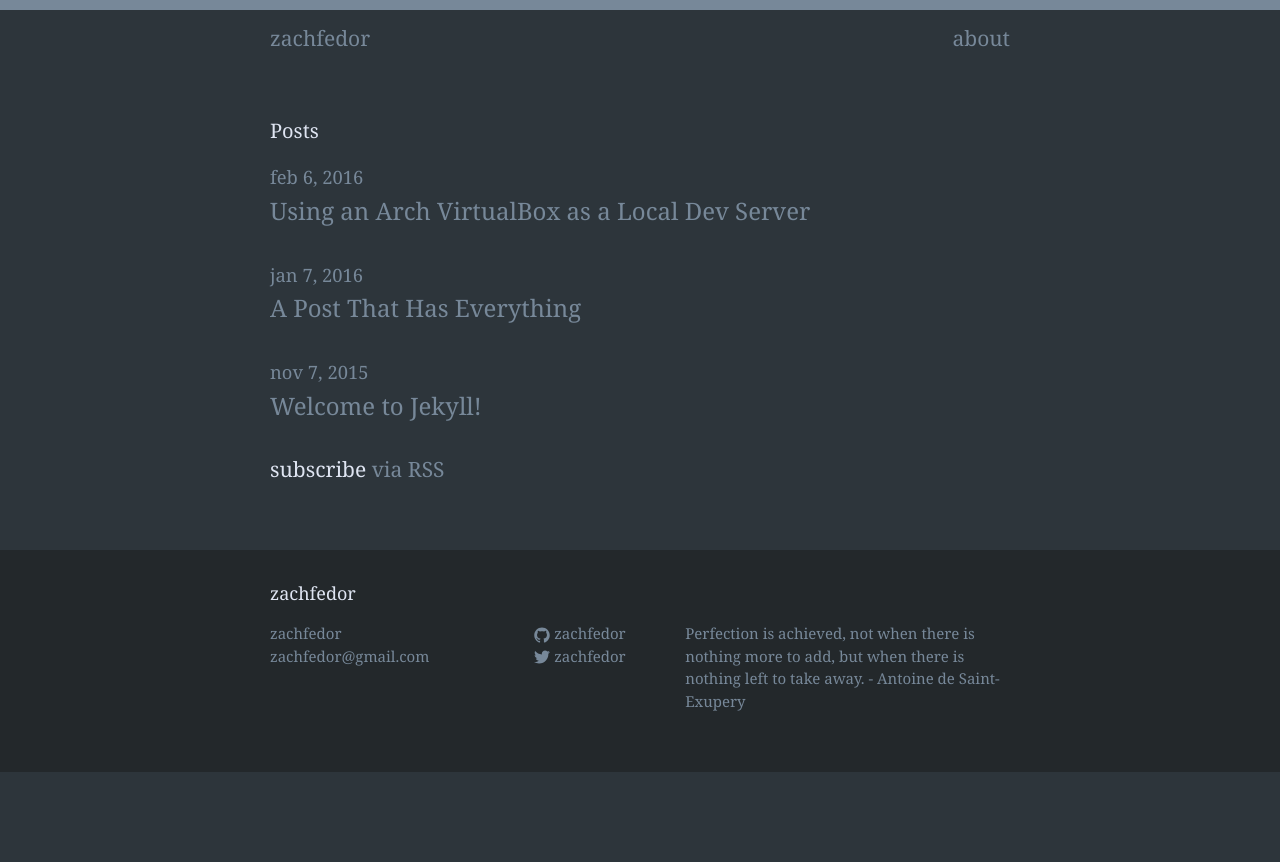
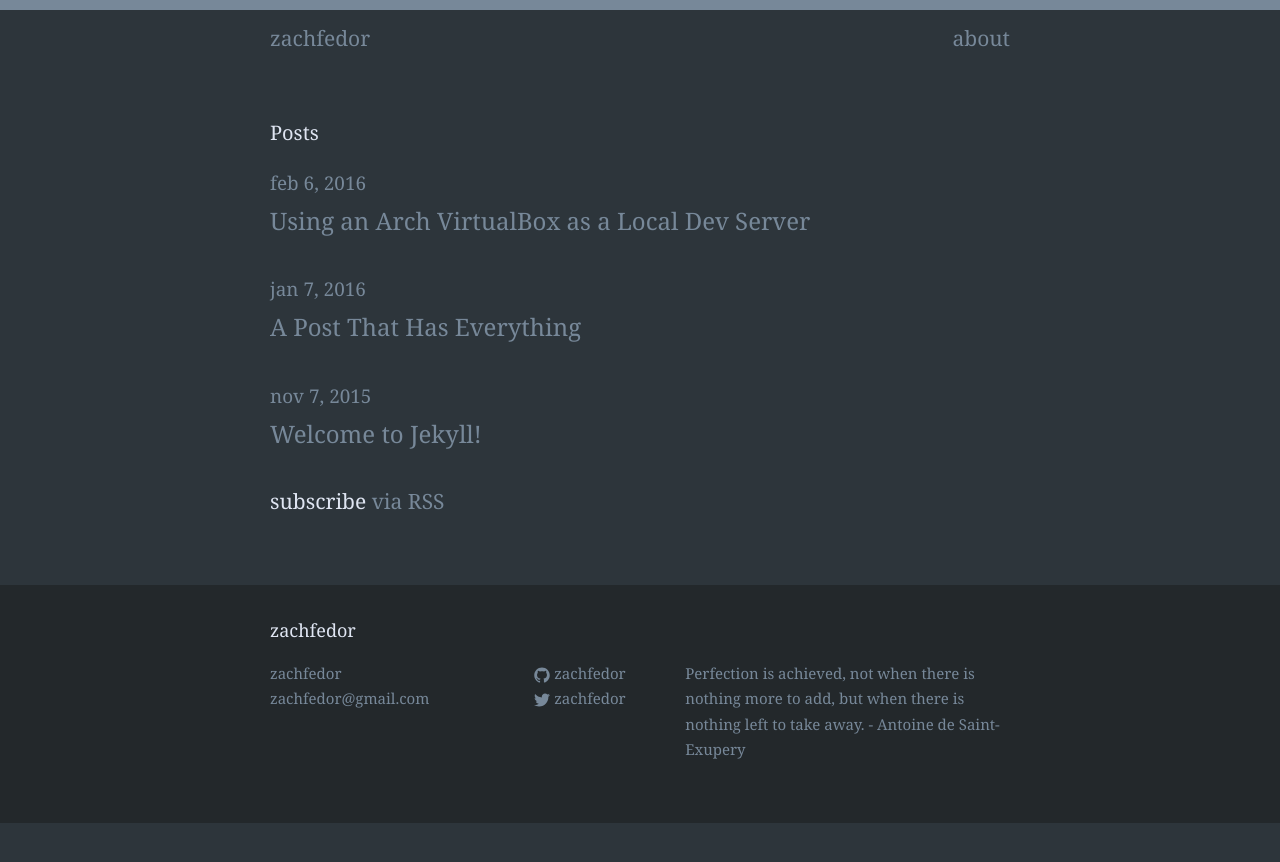
Before and after one commit to zachfedor/zachfedor.github.io, a Jekyll site: the page built from index.html, in a window 1280 px wide. Shown: the top 862 px of the page. Built offline with Jekyll 4.4.1, drawn with Linux system fonts in a browser that asks for light colours; some web fonts are replaced.

Commit message:
early style changes

```diff
--- a/_sass/_base.scss
+++ b/_sass/_base.scss
@@ -8,6 +8,9 @@ dl, dd, ol, ul, figure {
     padding: 0;
 }
 
+html {
+    font-size: $base-font-size;
+}
 
 
 /**
--- a/_sass/_layout.scss
+++ b/_sass/_layout.scss
@@ -202,7 +202,7 @@
             right: 0;
             bottom: 0;
             width: 100%;
-            border-top: 1px dotted $grey-color;
+            border-top: 1px solid $grey-color;
             z-index: -1;
         }
 
@@ -228,9 +228,10 @@
 }
 
 .post-title {
-    font-size: 42px;
-    line-height: 1;
+    font-size: 64px;
+    line-height: 1.1;
     margin-bottom: 30px;
+    letter-spacing: 2px;
 
     @include media-query($on-laptop) {
         font-size: 36px;
--- a/css/main.scss
+++ b/css/main.scss
@@ -6,11 +6,11 @@
 
 
 // Our variables
-$base-font-family: "Lora", Georgia, serif;
+$base-font-family: Georgia, serif;
 $base-font-size:   21px;
 $base-font-weight: 300;
-$small-font-size:  $base-font-size * 0.875;
-$base-line-height: 1.5;
+$small-font-size:  0.9rem;
+$base-line-height: 1.7;
 
 $spacing-unit:     30px;
 
```
